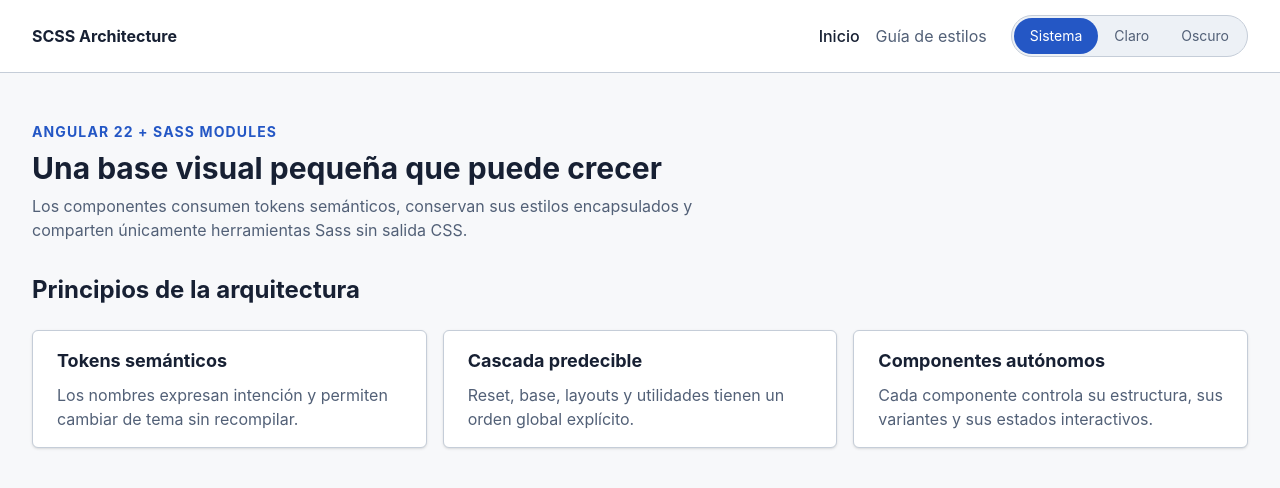
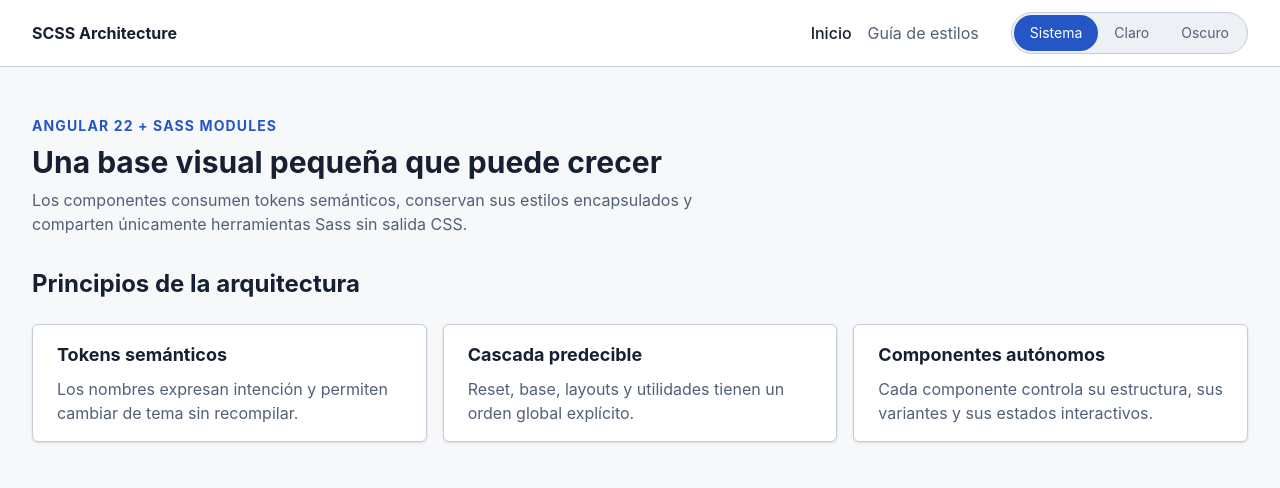
Before and after one commit to carlosarroyoam/scss-structure, an Angular app: page / in a window 1280 px wide. Shown: the top 488 px of the page. Built offline with nearby package versions, Linux system fonts and the light colour scheme.

Commit message:
update spacings

```diff
--- a/src/app/app.scss
+++ b/src/app/app.scss
@@ -10,7 +10,7 @@
     position: sticky;
     inset-block-start: 0;
     z-index: var(--z-sticky);
-    background: color-mix(in srgb, var(--color-surface) 92%, transparent);
+    background: color-mix(in srgb, var(--color-surface) 100%, transparent);
     border-block-end: 1px solid var(--color-border);
     backdrop-filter: blur(0.75rem);
 
@@ -20,14 +20,14 @@
       gap: var(--spacing-3);
       align-items: center;
       justify-content: space-between;
-      min-block-size: 4.5rem;
+      min-block-size: var(--spacing-16);
       padding-block: var(--spacing-3);
     }
 
     &__controls {
       display: flex;
       flex-wrap: wrap;
-      gap: var(--spacing-6);
+      gap: var(--spacing-8);
       align-items: center;
     }
   }
@@ -42,9 +42,9 @@
     border-radius: var(--radius-pill);
 
     &__button {
+      padding: var(--spacing-2) var(--spacing-4);
       font-size: var(--font-size-sm);
       line-height: var(--font-line-height-sm);
-      padding: var(--spacing-2) var(--spacing-4);
       color: var(--color-text-secondary);
       cursor: pointer;
       background: transparent;
--- a/src/app/features/style-guide/style-guide.scss
+++ b/src/app/features/style-guide/style-guide.scss
@@ -92,7 +92,7 @@
     display: flex;
     flex-direction: column;
     gap: var(--spacing-1);
-    padding-inline-start: var(--spacing-5);
+    padding-inline-start: var(--spacing-6);
     margin: 0;
     color: var(--color-text-secondary);
   }
--- a/src/styles/layout/_container.scss
+++ b/src/styles/layout/_container.scss
@@ -5,7 +5,7 @@
 @layer layout {
   .container {
     inline-size: min(
-      100% - (2 * var(--container-gutter, clamp(var(--spacing-5), 4vw, var(--spacing-8)))),
+      100% - (2 * var(--container-gutter, clamp(var(--spacing-4), 4vw, var(--spacing-8)))),
       var(--content-max-width)
     );
     margin-inline: auto;
```
